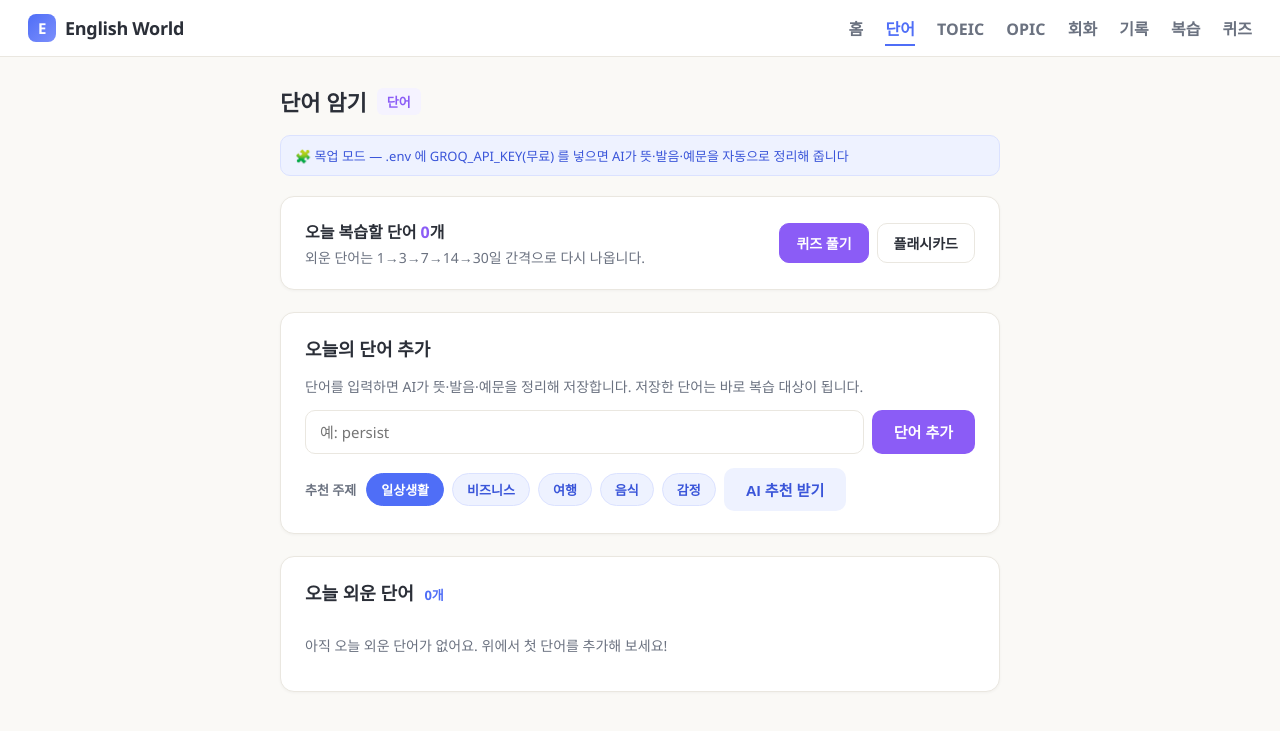
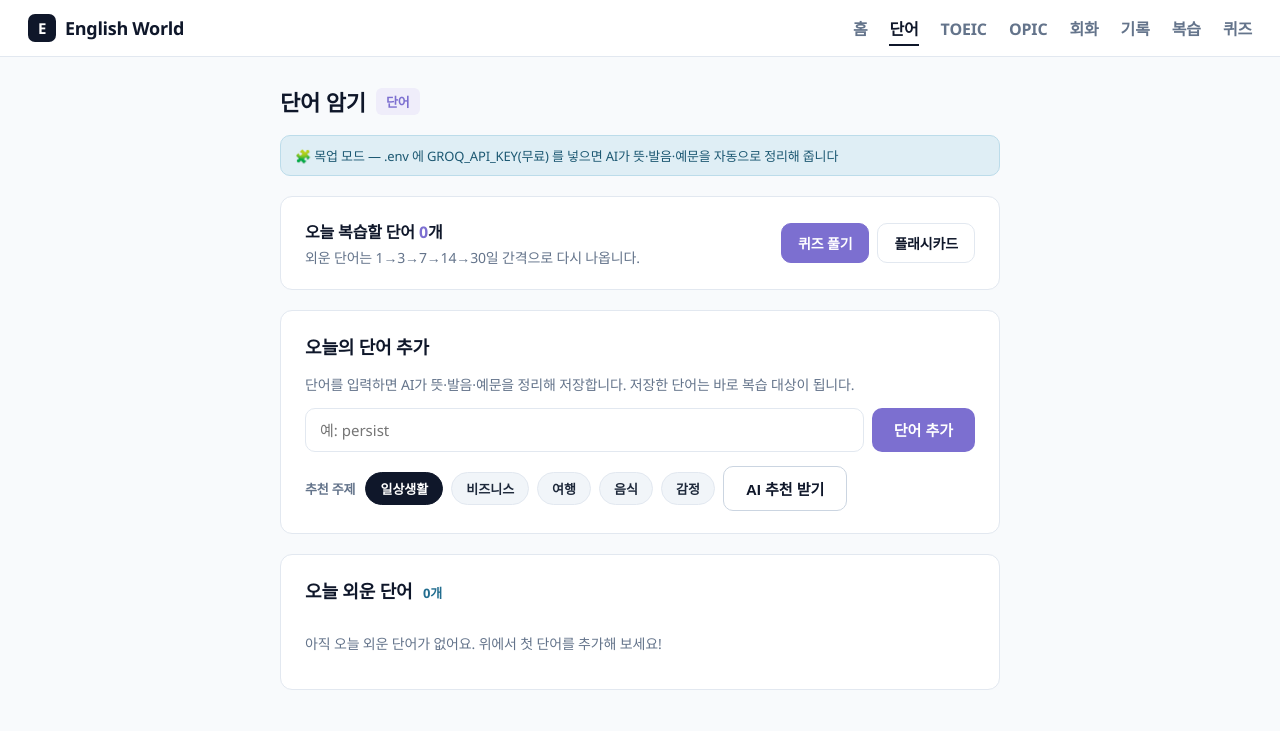
Before and after one commit to Seung1won-dot/AI-English-Learning-Program, a Flask app: page /vocab in a window 1280 px wide. Shown: the top 731 px of the page. Run offline with Flask 3, Linux system fonts and the light colour scheme; data that the repository does not hold is empty; some web fonts are replaced.

Commit message:
design: 로컬단 디자인 언어로 통일 — 슬레이트 모노톤 + 서해 블루
- 팔레트 교체: slate-50 배경 / slate-900 버튼·브랜드 마크 / slate-200 보더
  + 서해 블루(#2f86ac) 포인트 (진행 바·차트·뱃지·링크)
- 모드 색 차분한 톤으로: 토익 서해 블루, 오픽 들녘 그린, 회화 테라코타, 단어 뮤트 바이올렛
- Pretendard 폰트 (CDN, 오프라인 시 맑은고딕 폴백) + letter-spacing -0.01em
- 카드 그림자 제거·radius 12px 로 플랫하게, 그라데이션 → 단색
- ghost 버튼을 보더형 세컨더리 버튼으로, 인디고 잔재 색 일괄 정리
- theme-color/manifest 색상 동기화

```diff
--- a/static/style.css
+++ b/static/style.css
@@ -1,32 +1,38 @@
 :root {
-  /* 차분하고 부담 없는 학습 노트 팔레트 */
-  --bg: #faf9f6;            /* 따뜻한 오프화이트 배경 */
+  /* 로컬단 톤 — 화이트 + 슬레이트 모노톤 + 서해 블루 포인트 */
+  --bg: #f8fafc;            /* slate-50 페이지 배경 */
   --card: #ffffff;
-  --primary: #4f6ef7;
-  --primary-dark: #3a55d9;
-  --text: #2b2f38;
-  --muted: #6b7280;
+  --primary: #0f172a;       /* slate-900 — 버튼·활성 요소 */
+  --primary-dark: #1e293b;  /* slate-800 — hover */
+  --accent: #2f86ac;        /* 서해 블루 — 진행·포인트 */
+  --accent-dark: #226d8f;
+  --accent-soft: #dfeef5;
+  --text: #0f172a;
+  --muted: #64748b;
   --good: #16a34a;
   --mid: #d97706;
   --low: #dc2626;
-  --border: #eae7e0;
+  --border: #e2e8f0;        /* slate-200 */
 
-  /* 학습 모드 색 — 뱃지·버튼·아이콘 칩에만 사용 */
-  --toeic: #3b82f6;
-  --toeic-soft: #eff6ff;
-  --opic: #10b981;
-  --opic-soft: #ecfdf5;
-  --talk: #f97362;
-  --talk-soft: #fff1ef;
-  --vocab: #8b5cf6;
-  --vocab-soft: #f5f3ff;
+  /* 학습 모드 색 — 뱃지·버튼·아이콘 칩에만 사용 (차분한 톤) */
+  --toeic: #2f86ac;
+  --toeic-soft: #dfeef5;
+  --opic: #4b9d6e;
+  --opic-soft: #e8f4ec;
+  --talk: #c9705e;
+  --talk-soft: #f9eeea;
+  --vocab: #7c6fd0;
+  --vocab-soft: #efedfa;
 }
 
 * { box-sizing: border-box; }
 
 body {
   margin: 0;
-  font-family: "Segoe UI", "Malgun Gothic", system-ui, sans-serif;
+  font-family: "Pretendard Variable", Pretendard, "Noto Sans KR", "Segoe UI", "Malgun Gothic", system-ui, sans-serif;
+  -webkit-font-smoothing: antialiased;
+  -moz-osx-font-smoothing: grayscale;
+  letter-spacing: -0.01em;
   background: var(--bg);
   color: var(--text);
   word-break: keep-all;   /* 한국어 어절 단위 줄바꿈 — 단어 중간에서 끊기지 않게 */
@@ -51,8 +57,8 @@ body {
 }
 .brand-mark {
   display: inline-flex; align-items: center; justify-content: center;
-  width: 28px; height: 28px; border-radius: 8px;
-  background: linear-gradient(135deg, var(--primary), #7c8ffb);
+  width: 28px; height: 28px; border-radius: 7px;
+  background: var(--primary);
   color: #fff; font-size: 15px; font-weight: 800;
 }
 .topbar nav a {
@@ -74,23 +80,22 @@ body {
 }
 
 .mode-badge {
-  background: #eef2ff;
-  color: var(--primary-dark);
-  border: 1px solid #dbe2ff;
+  background: var(--accent-soft);
+  color: #1c5872;
+  border: 1px solid #bcdcea;
   border-radius: 10px;
   padding: 10px 14px;
   font-size: 13px;
   margin-bottom: 20px;
 }
 
-/* 카드 */
+/* 카드 — 로컬단처럼 그림자 없는 플랫 카드 */
 .card {
   background: var(--card);
   border: 1px solid var(--border);
-  border-radius: 14px;
+  border-radius: 12px;
   padding: 22px 24px;
-  margin-bottom: 22px;
-  box-shadow: 0 1px 3px rgba(0, 0, 0, 0.04);
+  margin-bottom: 20px;
 }
 .card h2 { margin-top: 0; font-size: 18px; }
 .hint { color: var(--muted); font-size: 14px; }
@@ -256,11 +261,14 @@ button:disabled { opacity: 0.6; cursor: default; }
   padding: 11px 14px; font-size: 15px; font-family: inherit;
 }
 .inline-form input:focus { outline: 2px solid var(--primary); border-color: transparent; }
-button.ghost { background: #eef2ff; color: var(--primary-dark); }
-button.ghost:hover { background: #e0e7ff; }
+button.ghost {
+  background: #fff; color: var(--text);
+  border: 1px solid #cbd5e1;
+}
+button.ghost:hover { background: #f8fafc; }
 
 /* 추천 단어 */
-.recommend-box { margin-top: 14px; padding: 14px; background: #f8faff; border: 1px dashed #c7d2fe; border-radius: 12px; }
+.recommend-box { margin-top: 14px; padding: 14px; background: #f8fafc; border: 1px dashed #cbd5e1; border-radius: 12px; }
 .recommend-list { display: flex; flex-wrap: wrap; gap: 8px; }
 .recommend-chip {
   background: #fff; color: var(--text); border: 1px solid var(--border);
@@ -353,17 +361,17 @@ button.ghost:hover { background: #e0e7ff; }
   font-size: 15px; padding: 2px 4px; line-height: 1; border-radius: 6px;
   opacity: 0.7; transition: opacity 0.15s, background 0.15s;
 }
-.speak-btn:hover { opacity: 1; background: #eef2ff; }
+.speak-btn:hover { opacity: 1; background: #f1f5f9; }
 .flash-back .speak-btn { font-size: 20px; }
 
 /* ===== 단어 퀴즈 ===== */
-.due-badge { font-size: 13px; font-weight: 600; color: var(--primary); margin-left: 6px; }
+.due-badge { font-size: 13px; font-weight: 600; color: var(--accent-dark); margin-left: 6px; }
 .quiz-card { margin-top: 16px; }
 .quiz-progress { display: flex; justify-content: space-between; color: var(--muted); font-size: 13px; margin-bottom: 14px; }
 .quiz-score { font-weight: 600; color: var(--primary); }
 .quiz-meaning {
   font-size: 28px; font-weight: 700; text-align: center; color: var(--text);
-  padding: 28px 16px; background: #f8faff; border: 2px solid var(--border); border-radius: 16px;
+  padding: 28px 16px; background: #f8fafc; border: 2px solid var(--border); border-radius: 16px;
 }
 .quiz-form { display: flex; gap: 8px; margin-top: 16px; }
 .quiz-form input {
@@ -380,18 +388,18 @@ button.ghost:hover { background: #e0e7ff; }
 .quiz-answer b { color: var(--primary-dark); }
 .quiz-answer .pron, .quiz-answer .qa-mean { color: var(--muted); font-size: 15px; font-weight: 400; }
 .quiz-example { margin-top: 10px; font-size: 14px; color: var(--muted); line-height: 1.5; }
-.quiz-example span { color: #9aa1ad; }
+.quiz-example span { color: #94a3b8; }
 .quiz-next { margin-top: 16px; }
 
 .quiz-done { text-align: center; padding: 16px; }
 .quiz-done h3 { margin: 8px 0; }
-.btn-link { display: inline-block; margin-left: 10px; color: var(--primary); text-decoration: none; font-weight: 600; align-self: center; }
+.btn-link { display: inline-block; margin-left: 10px; color: var(--accent-dark); text-decoration: none; font-weight: 600; align-self: center; }
 
 /* ===== AI 회화 챗봇 ===== */
 .chat-topics { display: flex; flex-wrap: wrap; align-items: center; gap: 8px; margin: 6px 0 14px; }
 .chat-topics > span { color: var(--muted); font-size: 14px; }
 .topic-chip {
-  background: #eef2ff; color: var(--primary-dark); border: 1px solid #dbe2ff;
+  background: #f1f5f9; color: var(--primary-dark); border: 1px solid #e2e8f0;
   border-radius: 999px; padding: 6px 14px; font-size: 13px; font-weight: 600; cursor: pointer;
 }
 .topic-chip.active { background: var(--primary); color: #fff; border-color: var(--primary); }
--- a/templates/history.html
+++ b/templates/history.html
@@ -5,9 +5,10 @@
   <meta name="viewport" content="width=device-width, initial-scale=1.0" />
   <title>학습 기록 — English World</title>
   <link rel="manifest" href="{{ url_for('static', filename='manifest.json') }}" />
-  <meta name="theme-color" content="#4f6ef7" />
+  <meta name="theme-color" content="#0f172a" />
   <link rel="icon" type="image/png" href="{{ url_for('static', filename='icons/icon-192.png') }}" />
   <link rel="apple-touch-icon" href="{{ url_for('static', filename='icons/icon-192.png') }}" />
+  <link rel="stylesheet" href="https://cdn.jsdelivr.net/gh/orioncactus/pretendard@v1.3.9/dist/web/variable/pretendardvariable-dynamic-subset.min.css" />
   <link rel="stylesheet" href="{{ url_for('static', filename='style.css') }}" />
 </head>
 <body>
--- a/templates/home.html
+++ b/templates/home.html
@@ -5,9 +5,10 @@
   <meta name="viewport" content="width=device-width, initial-scale=1.0" />
   <title>English World — 오늘은 어떤 공부를 할까요?</title>
   <link rel="manifest" href="{{ url_for('static', filename='manifest.json') }}" />
-  <meta name="theme-color" content="#4f6ef7" />
+  <meta name="theme-color" content="#0f172a" />
   <link rel="icon" type="image/png" href="{{ url_for('static', filename='icons/icon-192.png') }}" />
   <link rel="apple-touch-icon" href="{{ url_for('static', filename='icons/icon-192.png') }}" />
+  <link rel="stylesheet" href="https://cdn.jsdelivr.net/gh/orioncactus/pretendard@v1.3.9/dist/web/variable/pretendardvariable-dynamic-subset.min.css" />
   <link rel="stylesheet" href="{{ url_for('static', filename='style.css') }}" />
 </head>
 <body>
--- a/templates/opic.html
+++ b/templates/opic.html
@@ -5,9 +5,10 @@
   <meta name="viewport" content="width=device-width, initial-scale=1.0" />
   <title>OPIC — English World</title>
   <link rel="manifest" href="{{ url_for('static', filename='manifest.json') }}" />
-  <meta name="theme-color" content="#4f6ef7" />
+  <meta name="theme-color" content="#0f172a" />
   <link rel="icon" type="image/png" href="{{ url_for('static', filename='icons/icon-192.png') }}" />
   <link rel="apple-touch-icon" href="{{ url_for('static', filename='icons/icon-192.png') }}" />
+  <link rel="stylesheet" href="https://cdn.jsdelivr.net/gh/orioncactus/pretendard@v1.3.9/dist/web/variable/pretendardvariable-dynamic-subset.min.css" />
   <link rel="stylesheet" href="{{ url_for('static', filename='style.css') }}" />
 </head>
 <body>
--- a/templates/quiz.html
+++ b/templates/quiz.html
@@ -5,9 +5,10 @@
   <meta name="viewport" content="width=device-width, initial-scale=1.0" />
   <title>단어 퀴즈 — English World</title>
   <link rel="manifest" href="{{ url_for('static', filename='manifest.json') }}" />
-  <meta name="theme-color" content="#4f6ef7" />
+  <meta name="theme-color" content="#0f172a" />
   <link rel="icon" type="image/png" href="{{ url_for('static', filename='icons/icon-192.png') }}" />
   <link rel="apple-touch-icon" href="{{ url_for('static', filename='icons/icon-192.png') }}" />
+  <link rel="stylesheet" href="https://cdn.jsdelivr.net/gh/orioncactus/pretendard@v1.3.9/dist/web/variable/pretendardvariable-dynamic-subset.min.css" />
   <link rel="stylesheet" href="{{ url_for('static', filename='style.css') }}" />
 </head>
 <body>
--- a/templates/review.html
+++ b/templates/review.html
@@ -5,9 +5,10 @@
   <meta name="viewport" content="width=device-width, initial-scale=1.0" />
   <title>복습 — English World</title>
   <link rel="manifest" href="{{ url_for('static', filename='manifest.json') }}" />
-  <meta name="theme-color" content="#4f6ef7" />
+  <meta name="theme-color" content="#0f172a" />
   <link rel="icon" type="image/png" href="{{ url_for('static', filename='icons/icon-192.png') }}" />
   <link rel="apple-touch-icon" href="{{ url_for('static', filename='icons/icon-192.png') }}" />
+  <link rel="stylesheet" href="https://cdn.jsdelivr.net/gh/orioncactus/pretendard@v1.3.9/dist/web/variable/pretendardvariable-dynamic-subset.min.css" />
   <link rel="stylesheet" href="{{ url_for('static', filename='style.css') }}" />
 </head>
 <body>
--- a/templates/talk.html
+++ b/templates/talk.html
@@ -5,9 +5,10 @@
   <meta name="viewport" content="width=device-width, initial-scale=1.0" />
   <title>영어 회화 — English World</title>
   <link rel="manifest" href="{{ url_for('static', filename='manifest.json') }}" />
-  <meta name="theme-color" content="#4f6ef7" />
+  <meta name="theme-color" content="#0f172a" />
   <link rel="icon" type="image/png" href="{{ url_for('static', filename='icons/icon-192.png') }}" />
   <link rel="apple-touch-icon" href="{{ url_for('static', filename='icons/icon-192.png') }}" />
+  <link rel="stylesheet" href="https://cdn.jsdelivr.net/gh/orioncactus/pretendard@v1.3.9/dist/web/variable/pretendardvariable-dynamic-subset.min.css" />
   <link rel="stylesheet" href="{{ url_for('static', filename='style.css') }}" />
 </head>
 <body data-words-goal="{{ words_goal }}" data-sents-goal="{{ sentences_goal }}" data-mode="talk">
--- a/templates/toeic.html
+++ b/templates/toeic.html
@@ -5,9 +5,10 @@
   <meta name="viewport" content="width=device-width, initial-scale=1.0" />
   <title>TOEIC — English World</title>
   <link rel="manifest" href="{{ url_for('static', filename='manifest.json') }}" />
-  <meta name="theme-color" content="#4f6ef7" />
+  <meta name="theme-color" content="#0f172a" />
   <link rel="icon" type="image/png" href="{{ url_for('static', filename='icons/icon-192.png') }}" />
   <link rel="apple-touch-icon" href="{{ url_for('static', filename='icons/icon-192.png') }}" />
+  <link rel="stylesheet" href="https://cdn.jsdelivr.net/gh/orioncactus/pretendard@v1.3.9/dist/web/variable/pretendardvariable-dynamic-subset.min.css" />
   <link rel="stylesheet" href="{{ url_for('static', filename='style.css') }}" />
 </head>
 <body>
--- a/templates/vocab.html
+++ b/templates/vocab.html
@@ -5,9 +5,10 @@
   <meta name="viewport" content="width=device-width, initial-scale=1.0" />
   <title>단어 암기 — English World</title>
   <link rel="manifest" href="{{ url_for('static', filename='manifest.json') }}" />
-  <meta name="theme-color" content="#4f6ef7" />
+  <meta name="theme-color" content="#0f172a" />
   <link rel="icon" type="image/png" href="{{ url_for('static', filename='icons/icon-192.png') }}" />
   <link rel="apple-touch-icon" href="{{ url_for('static', filename='icons/icon-192.png') }}" />
+  <link rel="stylesheet" href="https://cdn.jsdelivr.net/gh/orioncactus/pretendard@v1.3.9/dist/web/variable/pretendardvariable-dynamic-subset.min.css" />
   <link rel="stylesheet" href="{{ url_for('static', filename='style.css') }}" />
 </head>
 <body>
```
Also changed, not shown: other parts of static/style.css (+30 -32 lines), static/manifest.json.
